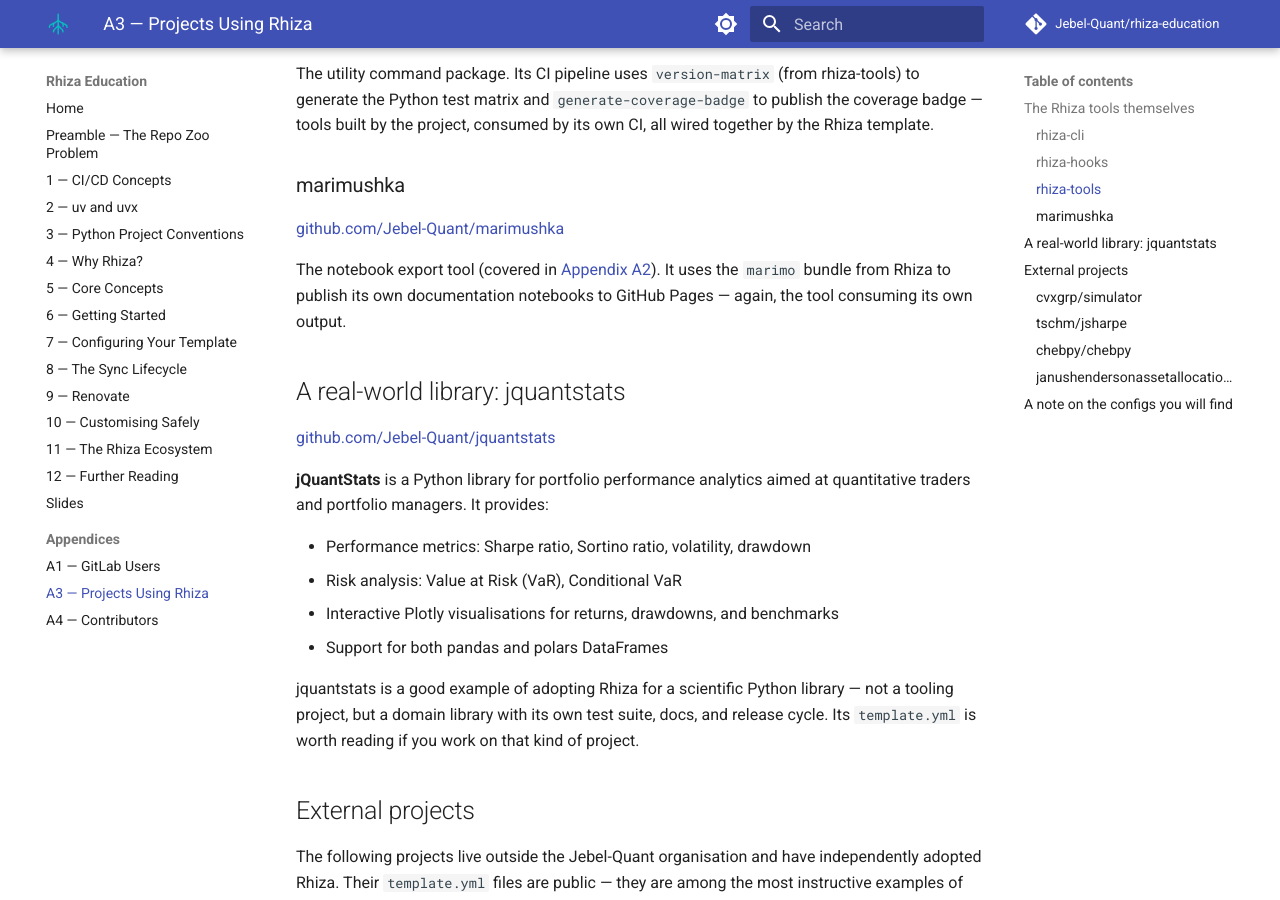
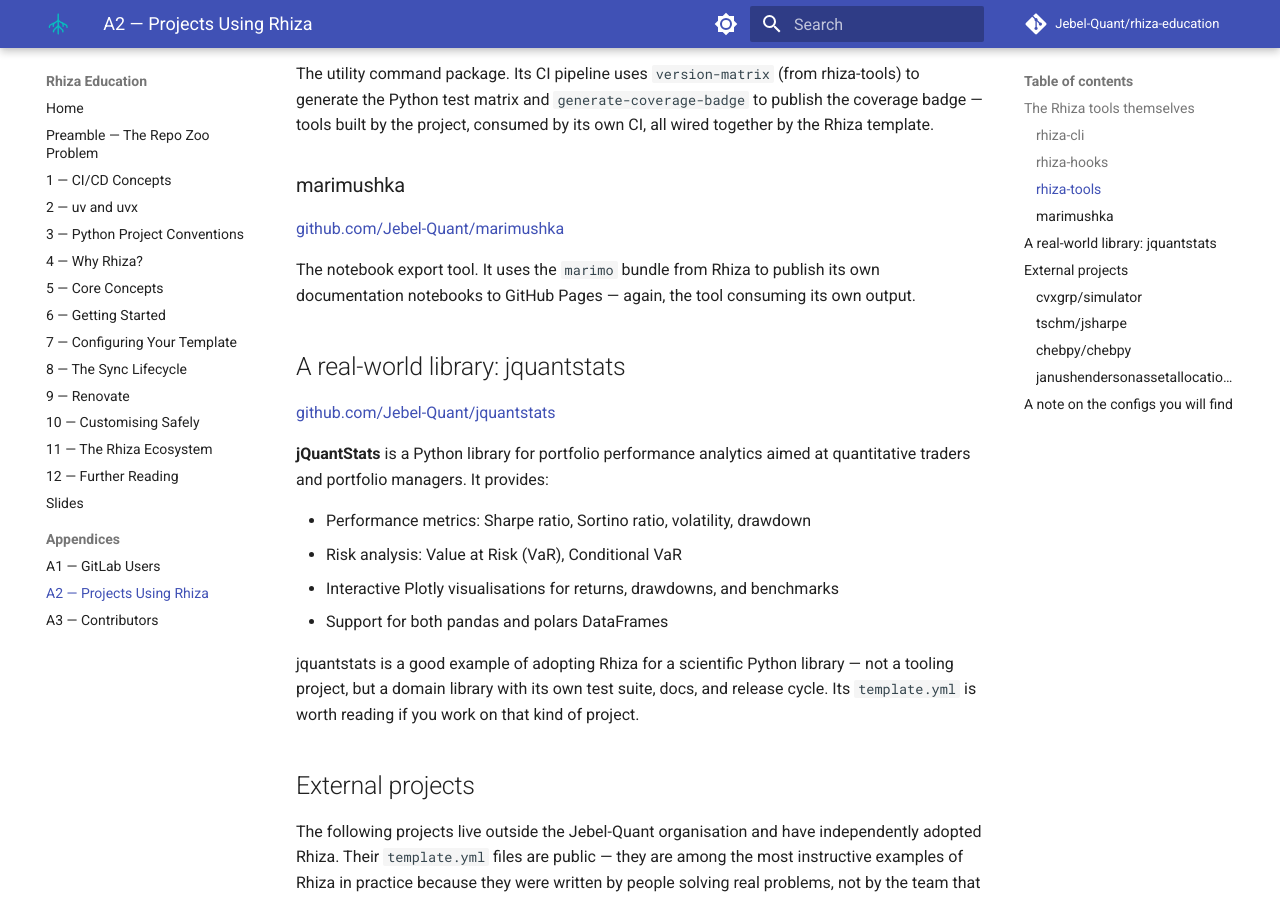
Before and after one commit to Jebel-Quant/rhiza-education, an MkDocs documentation site: the page built from lessons/A2-projects-using-rhiza.md, in a window 1280 px wide and 900 px high, scrolled down 901 px. Built offline with MkDocs 1.6.1 and Material for MkDocs 9.7.7, drawn with Linux system fonts in a browser that asks for light colours; comment, search, counter and statistics services are not loaded; some of the changed text lies outside the part shown.

Commit message:
docs: reenumerate appendices — remove A2 (Marimushka), A3→A2, A4→A3
Agent-Logs-Url: https://github.com/Jebel-Quant/rhiza-education/sessions/88a69899-56a2-4612-853c-f97e832e7def

Co-authored-by: tschm <2046079+tschm@users.noreply.github.com>

```diff
--- a/lessons/A3-projects-using-rhiza.md
+++ b/lessons/A2-projects-using-rhiza.md
@@ -1,4 +1,4 @@
-# Appendix A3 — Projects Using Rhiza
+# Appendix A2 — Projects Using Rhiza
 
 The best evidence that a tool works is that its authors use it themselves. This appendix lists the public projects that are already synced with Rhiza, so you can inspect real `.rhiza/template.yml` files, see what bundles teams actually choose, and observe how the sync PRs look in practice.
 
@@ -28,7 +28,7 @@ The utility command package. Its CI pipeline uses `version-matrix` (from rhiza-t
 
 [github.com/Jebel-Quant/marimushka](https://github.com/Jebel-Quant/marimushka)
 
-The notebook export tool (covered in [Appendix A2](./A2-marimushka.md)). It uses the `marimo` bundle from Rhiza to publish its own documentation notebooks to GitHub Pages — again, the tool consuming its own output.
+The notebook export tool. It uses the `marimo` bundle from Rhiza to publish its own documentation notebooks to GitHub Pages — again, the tool consuming its own output.
 
 ## A real-world library: jquantstats
 
--- a/mkdocs.yml
+++ b/mkdocs.yml
@@ -46,5 +46,5 @@ nav:
   - 'Slides': slides.md
   - Appendices:
     - 'A1 — GitLab Users': A1-gitlab-users.md
-    - 'A3 — Projects Using Rhiza': A3-projects-using-rhiza.md
-    - 'A4 — Contributors': A4-contributors.md
+    - 'A2 — Projects Using Rhiza': A2-projects-using-rhiza.md
+    - 'A3 — Contributors': A3-contributors.md
```
Also changed, not shown: README.md (+2 -3 lines), lessons/11-the-rhiza-ecosystem.md (+1 -1 lines), lessons/A3-contributors.md (renamed from lessons/A4-contributors.md, +1 -1 lines), lessons/index.md (+2 -3 lines).
